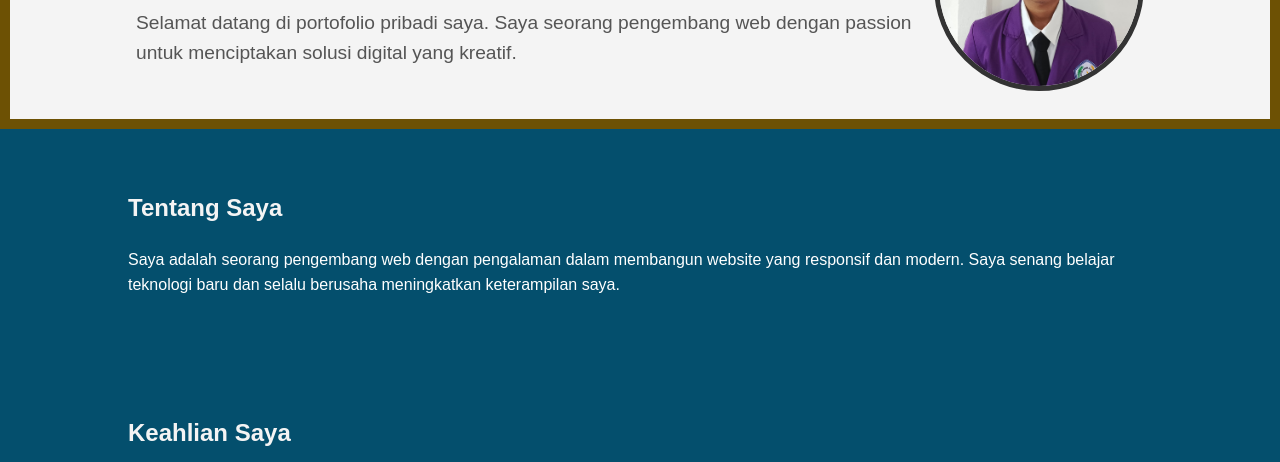
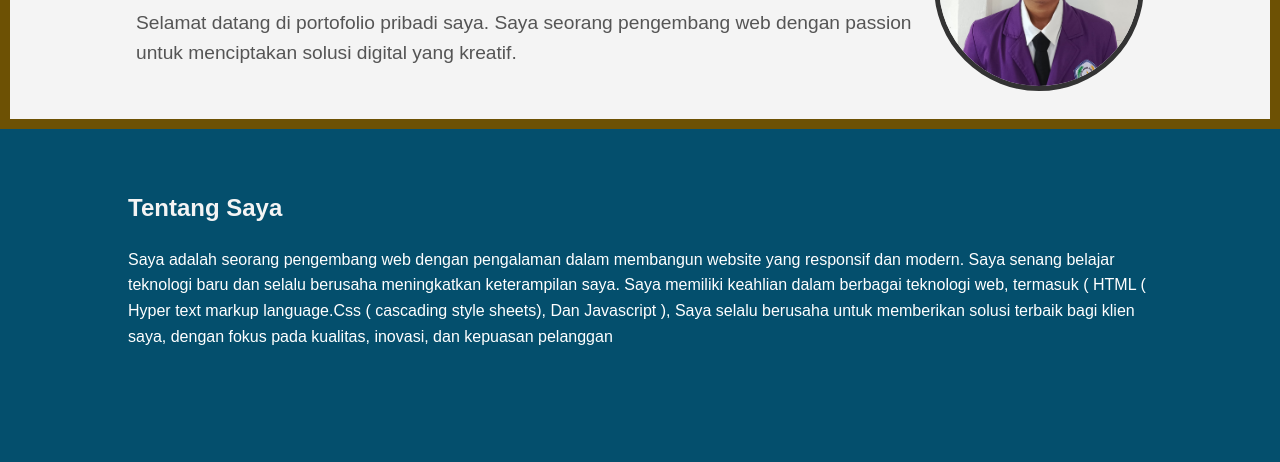
Before and after one commit to masr3j4/portofolio, a plain HTML site: page index.html in a window 1280 px wide. Shown: the part 319-781 px from the top of the page. Drawn offline with Linux system fonts and the light colour scheme; a script that the page names is missing.

Commit message:
Update index.html

```diff
--- a/index.html
+++ b/index.html
@@ -41,7 +41,8 @@
     <section id="tentang" class="section">
         <div class="container">
             <h2>Tentang Saya</h2>
-            <p style="color:white">Saya adalah seorang pengembang web dengan pengalaman dalam membangun website yang responsif dan modern. Saya senang belajar teknologi baru dan selalu berusaha meningkatkan keterampilan saya.</p>
+            <p style="color:white">Saya adalah seorang pengembang web dengan pengalaman dalam membangun website yang responsif dan modern. Saya senang belajar teknologi baru dan selalu berusaha meningkatkan keterampilan saya.
+            Saya memiliki keahlian dalam berbagai teknologi web, termasuk ( HTML ( Hyper text markup language.Css ( cascading style sheets), Dan Javascript ), Saya selalu berusaha untuk memberikan solusi terbaik bagi klien saya, dengan fokus pada kualitas, inovasi, dan kepuasan pelanggan</p>
         </div>
     </section>
 
```
